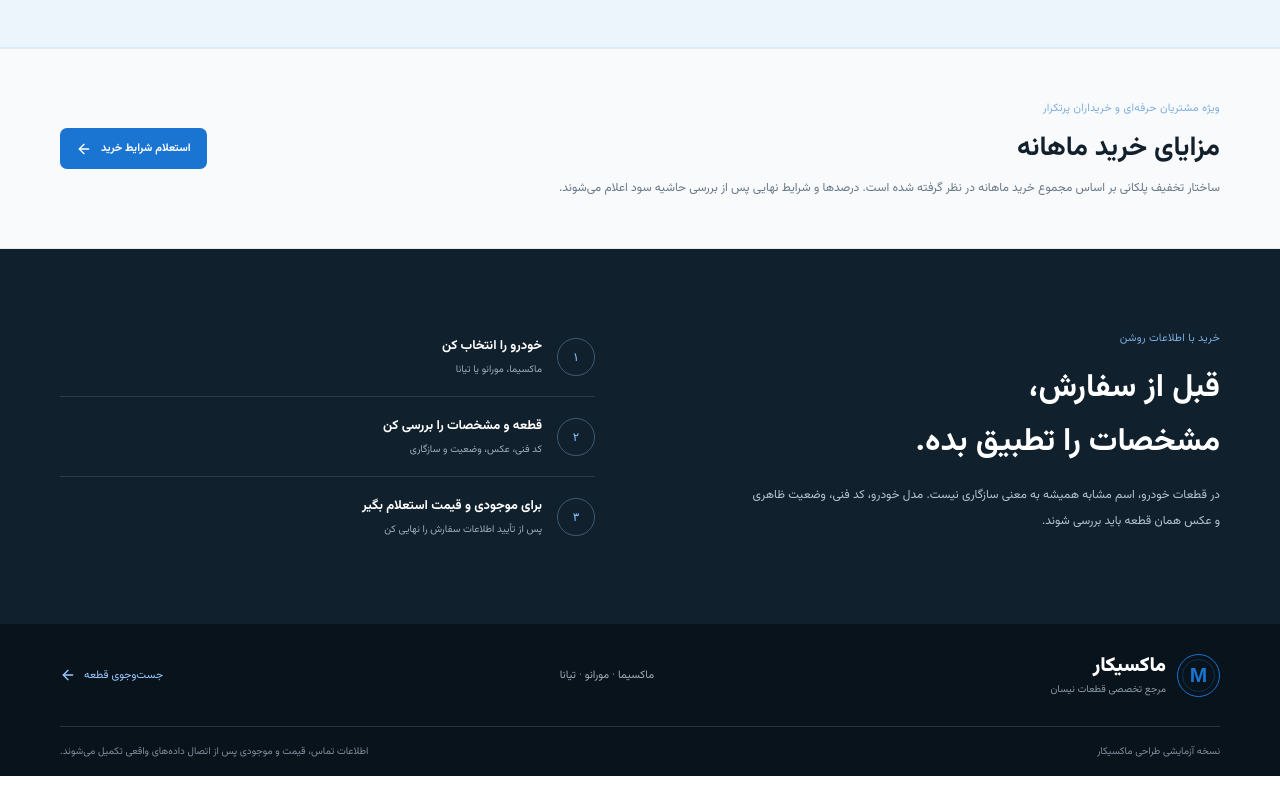
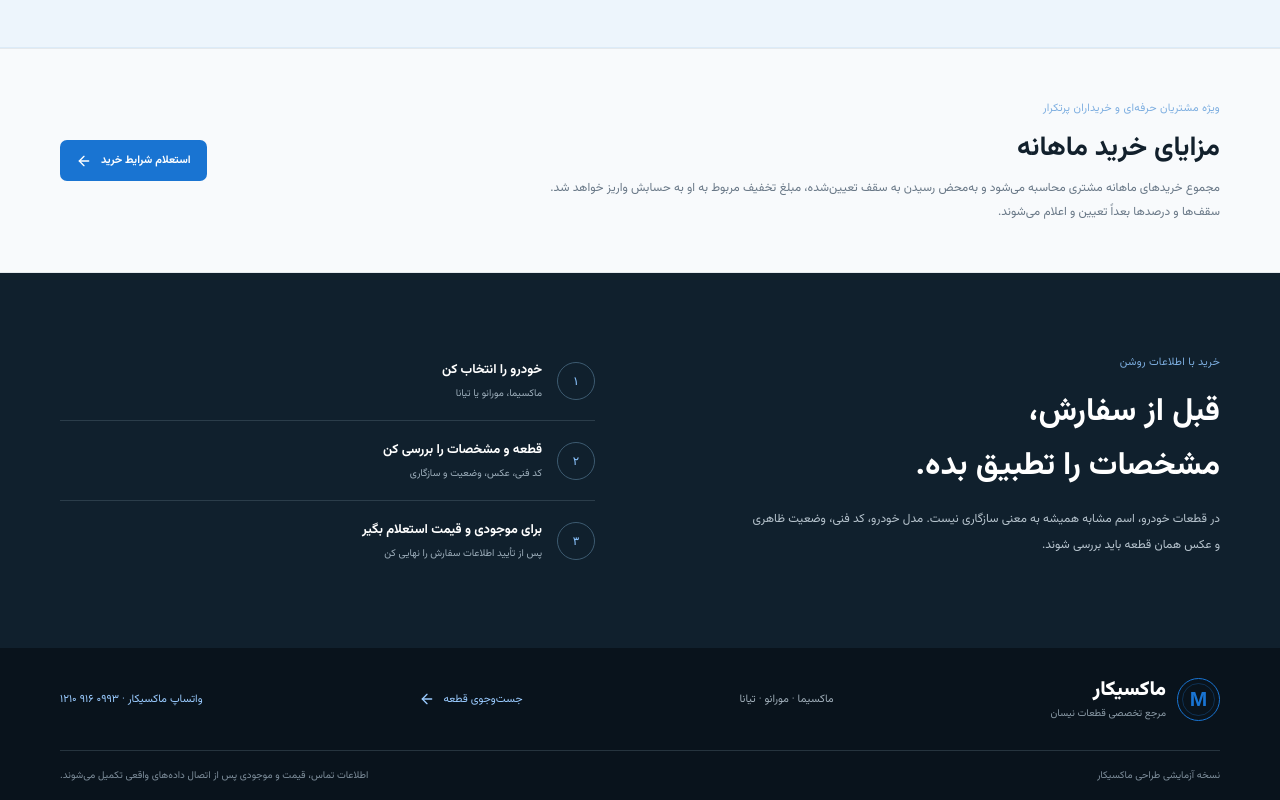
Before and after one commit to parsazia/maxicar-site, a Next.js app: page / in a window 1280 px wide. Shown: the part 2667-3467 px from the top of the page. Before the commit the page ends 3443 px from the top, so only its background shows below. Built offline with nearby package versions, Linux system fonts and the light colour scheme.

Commit message:
Clarify monthly cashback benefit and add official WhatsApp contact

```diff
--- a/app/page.js
+++ b/app/page.js
@@ -70,11 +70,11 @@ export default function Home() {
 
     <section className="tradeTeaser" id="vehicle-market"><div className="container tradeTeaserInner"><div><span className="eyebrow">بازار تخصصی خودرو</span><h2>خودروهای ماکسیکار</h2><p>در شروع، خریدوفروش تخصصی ماکسیما، مورانو و تیانا؛ ثبت خودرو برای فروش و پیگیری درخواست خریداران از طریق ماکسیکار.</p></div><Link href="/vehicles" className="tradeTeaserLink">مشاهده بازار خودرو <ArrowLeft size={16}/></Link></div></section>
 
-    <section className="tradeTeaser monthlyPerks" id="monthly-benefits"><div className="container tradeTeaserInner"><div><span className="eyebrow">ویژه مشتریان حرفه‌ای و خریداران پرتکرار</span><h2>مزایای خرید ماهانه</h2><p>ساختار تخفیف پلکانی بر اساس مجموع خرید ماهانه در نظر گرفته شده است. درصدها و شرایط نهایی پس از بررسی حاشیه سود اعلام می‌شوند.</p></div><a href="#contact" className="tradeTeaserLink">استعلام شرایط خرید <ArrowLeft size={16}/></a></div></section>
+    <section className="tradeTeaser monthlyPerks" id="monthly-benefits"><div className="container tradeTeaserInner"><div><span className="eyebrow">ویژه مشتریان حرفه‌ای و خریداران پرتکرار</span><h2>مزایای خرید ماهانه</h2><p>مجموع خریدهای ماهانه مشتری محاسبه می‌شود و به‌محض رسیدن به سقف تعیین‌شده، مبلغ تخفیف مربوط به او به حسابش واریز خواهد شد. سقف‌ها و درصدها بعداً تعیین و اعلام می‌شوند.</p></div><a href="#contact" className="tradeTeaserLink">استعلام شرایط خرید <ArrowLeft size={16}/></a></div></section>
 
     <section className="howSection" id="how"><div className="container howInner"><div><span className="eyebrow">خرید با اطلاعات روشن</span><h2>قبل از سفارش،<br/>مشخصات را تطبیق بده.</h2><p>در قطعات خودرو، اسم مشابه همیشه به معنی سازگاری نیست. مدل خودرو، کد فنی، وضعیت ظاهری و عکس همان قطعه باید بررسی شوند.</p></div><div className="howSteps"><div><span>۱</span><div><b>خودرو را انتخاب کن</b><small>ماکسیما، مورانو یا تیانا</small></div></div><div><span>۲</span><div><b>قطعه و مشخصات را بررسی کن</b><small>کد فنی، عکس، وضعیت و سازگاری</small></div></div><div><span>۳</span><div><b>برای موجودی و قیمت استعلام بگیر</b><small>پس از تأیید اطلاعات سفارش را نهایی کن</small></div></div></div></div></section>
 
-    <footer id="contact"><div className="container footerTop"><Link href="/" className="brand footerBrand"><span className="brandSymbol"><span>M</span></span><span className="brandWords"><b>ماکسیکار</b><small>مرجع تخصصی قطعات نیسان</small></span></Link><p>ماکسیما · مورانو · تیانا</p><a href="#search" className="footerSearch">جست‌وجوی قطعه <ArrowLeft size={16}/></a></div><div className="container footerBottom"><span>نسخه آزمایشی طراحی ماکسیکار</span><span>اطلاعات تماس، قیمت و موجودی پس از اتصال داده‌های واقعی تکمیل می‌شوند.</span></div></footer>
+    <footer id="contact"><div className="container footerTop"><Link href="/" className="brand footerBrand"><span className="brandSymbol"><span>M</span></span><span className="brandWords"><b>ماکسیکار</b><small>مرجع تخصصی قطعات نیسان</small></span></Link><p>ماکسیما · مورانو · تیانا</p><a href="#search" className="footerSearch">جست‌وجوی قطعه <ArrowLeft size={16}/></a><a className="footerSearch" href="https://wa.me/989939161210" target="_blank" rel="noreferrer">واتساپ ماکسیکار · ۰۹۹۳ ۹۱۶ ۱۲۱۰</a></div><div className="container footerBottom"><span>نسخه آزمایشی طراحی ماکسیکار</span><span>اطلاعات تماس، قیمت و موجودی پس از اتصال داده‌های واقعی تکمیل می‌شوند.</span></div></footer>
     <div className="mobileBottom"><a href="#search"><Search size={18}/><span>جست‌وجو</span></a><a href="#cars"><CarFront size={18}/><span>قطعات</span></a><Link href="/vehicles"><CarFront size={18}/><span>خودرو</span></Link><Link href="/import-trade"><PackageCheck size={18}/><span>تأمین</span></Link><a href="#contact"><Headphones size={18}/><span>تماس</span></a></div>
   </main>;
 }
```
